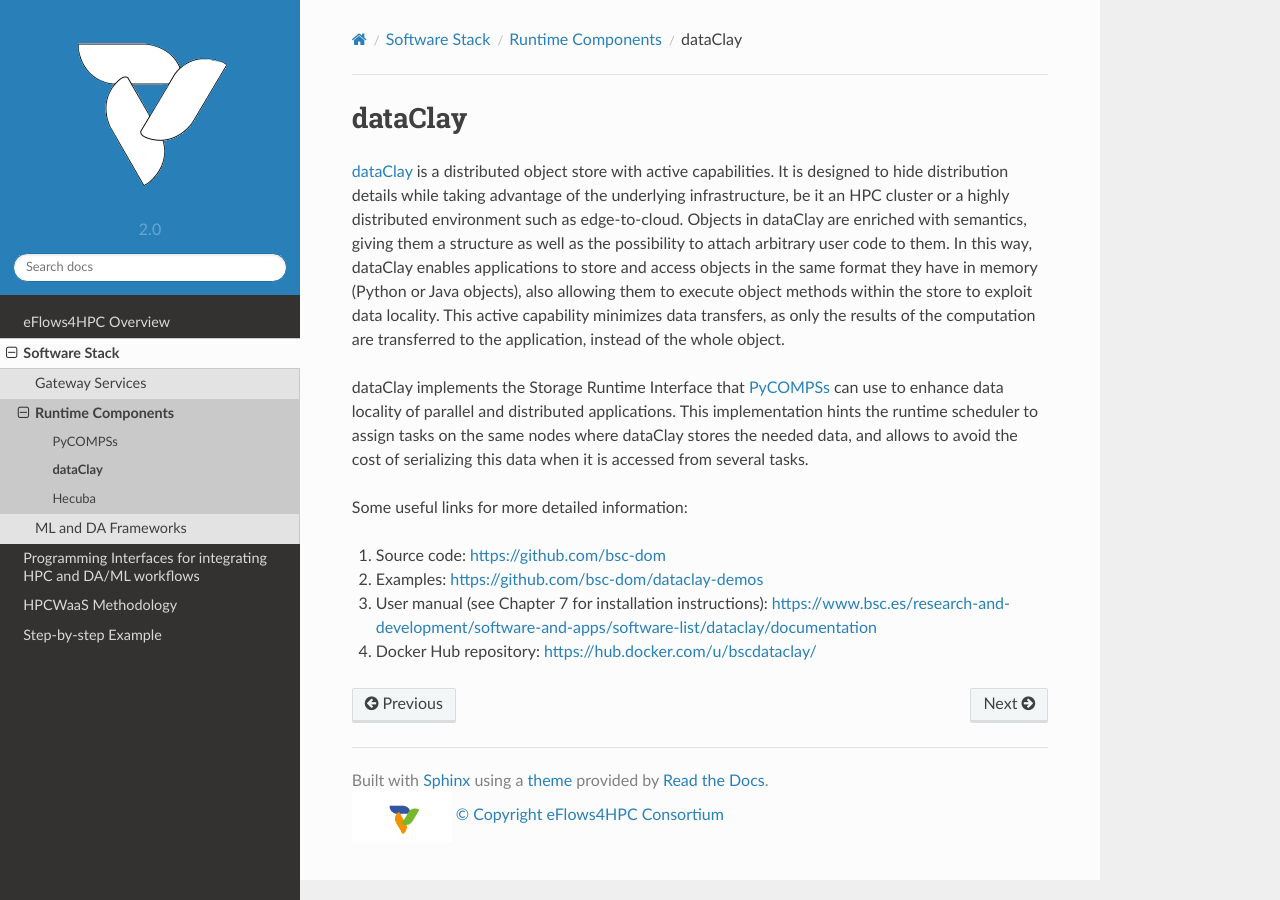
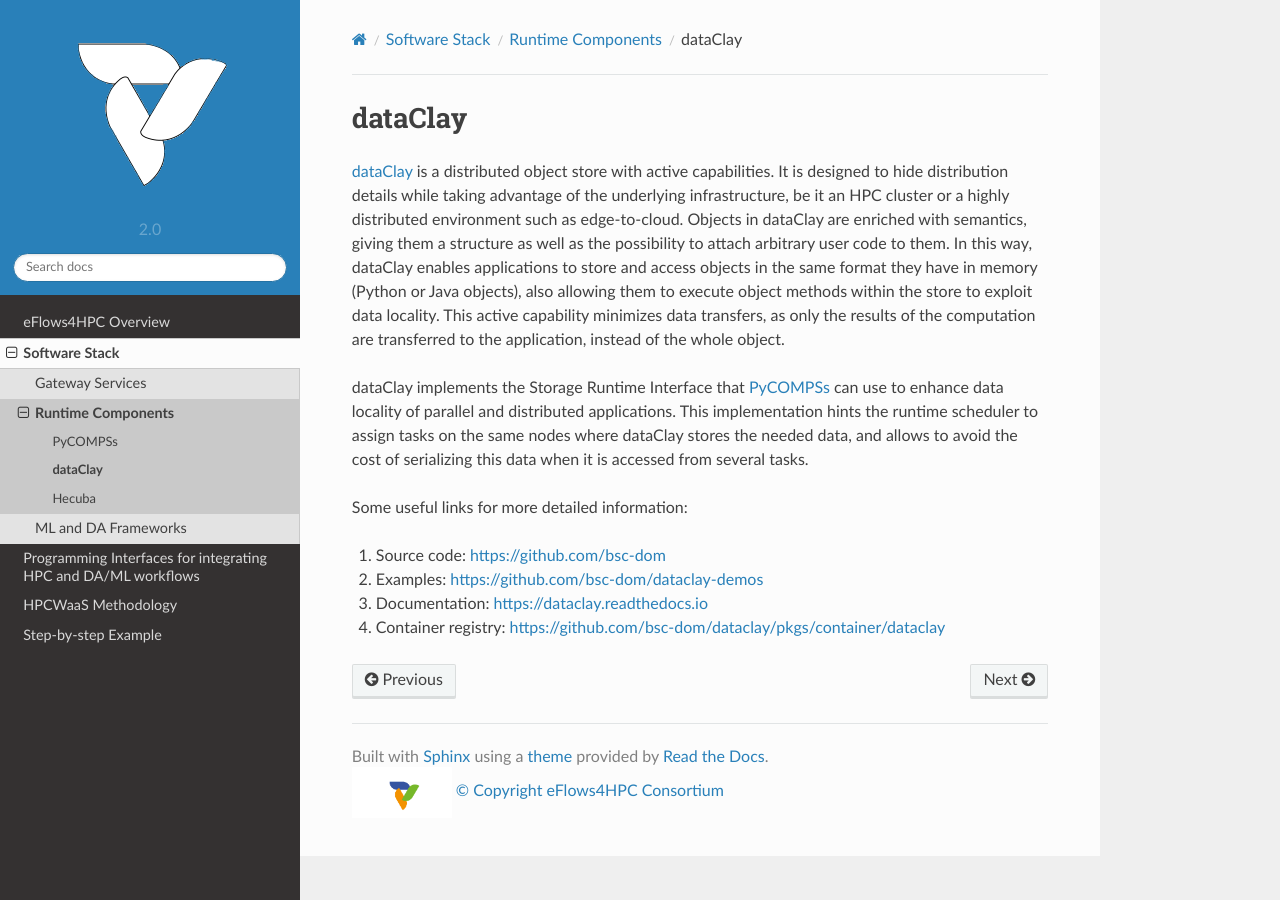
Before and after one commit to eflows4hpc/documentation, a Sphinx documentation site: the page built from doc/source/Sections/01_Software_Stack/02_Runtime_Components/DataClay.rst, in a window 1280 px wide. Built offline with Sphinx 7.4.7 and the Read the Docs theme 2.0.0, drawn with Linux system fonts in a browser that asks for light colours; formulas are drawn with MathJax 3.

Commit message:
Update DataClay.rst

```diff
--- a/doc/source/Sections/01_Software_Stack/02_Runtime_Components/DataClay.rst
+++ b/doc/source/Sections/01_Software_Stack/02_Runtime_Components/DataClay.rst
@@ -13,9 +13,9 @@
 
 2. Examples: https://github.com/bsc-dom/dataclay-demos
 
-3. User manual (see Chapter 7 for installation instructions): https://www.bsc.es/research-and-development/software-and-apps/software-list/dataclay/documentation
+3. Documentation: https://dataclay.readthedocs.io
 
-4. Docker Hub repository: https://hub.docker.com/u/bscdataclay/
+4. Container registry: https://github.com/bsc-dom/dataclay/pkgs/container/dataclay
 
 
 
```
